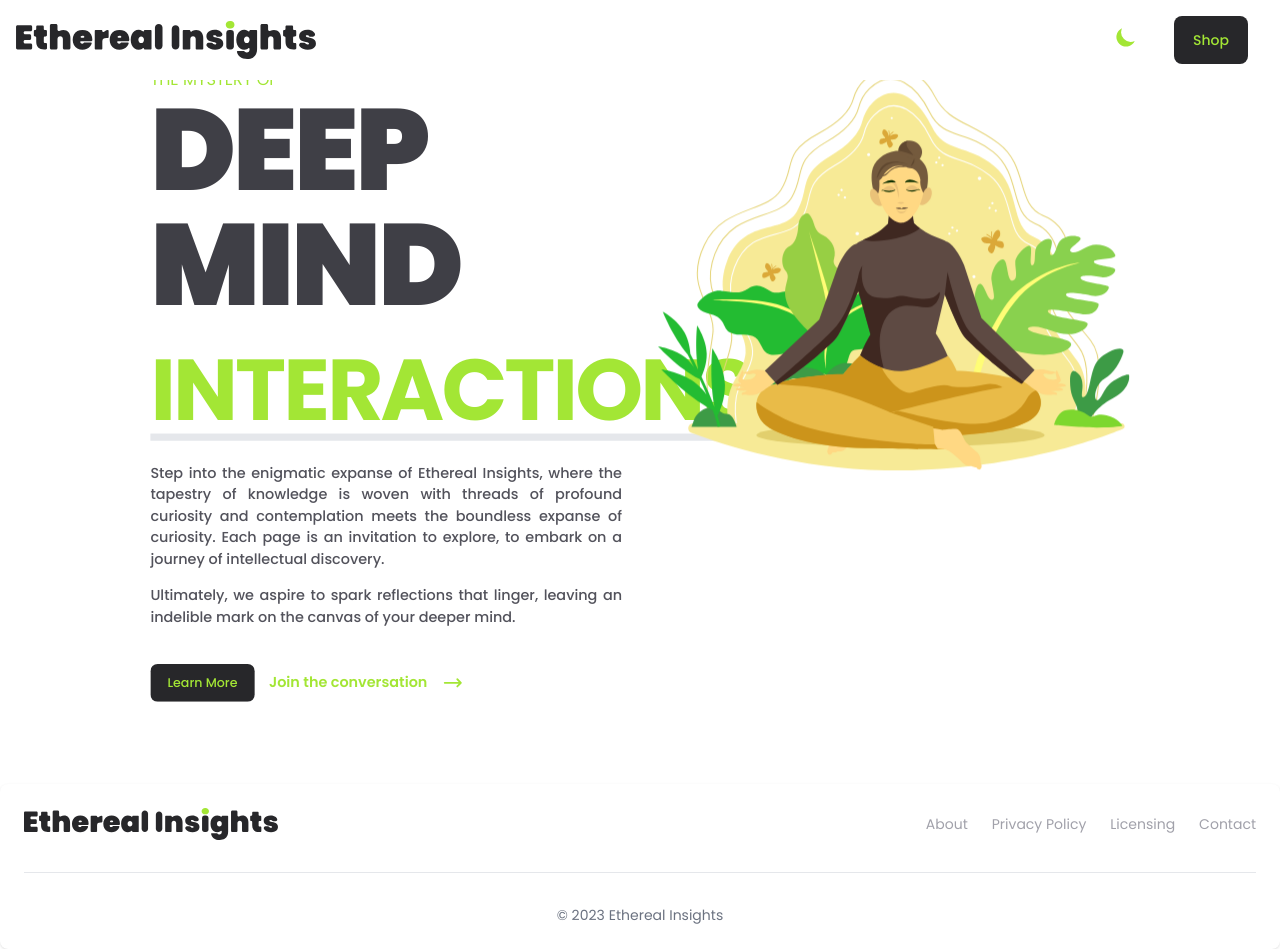
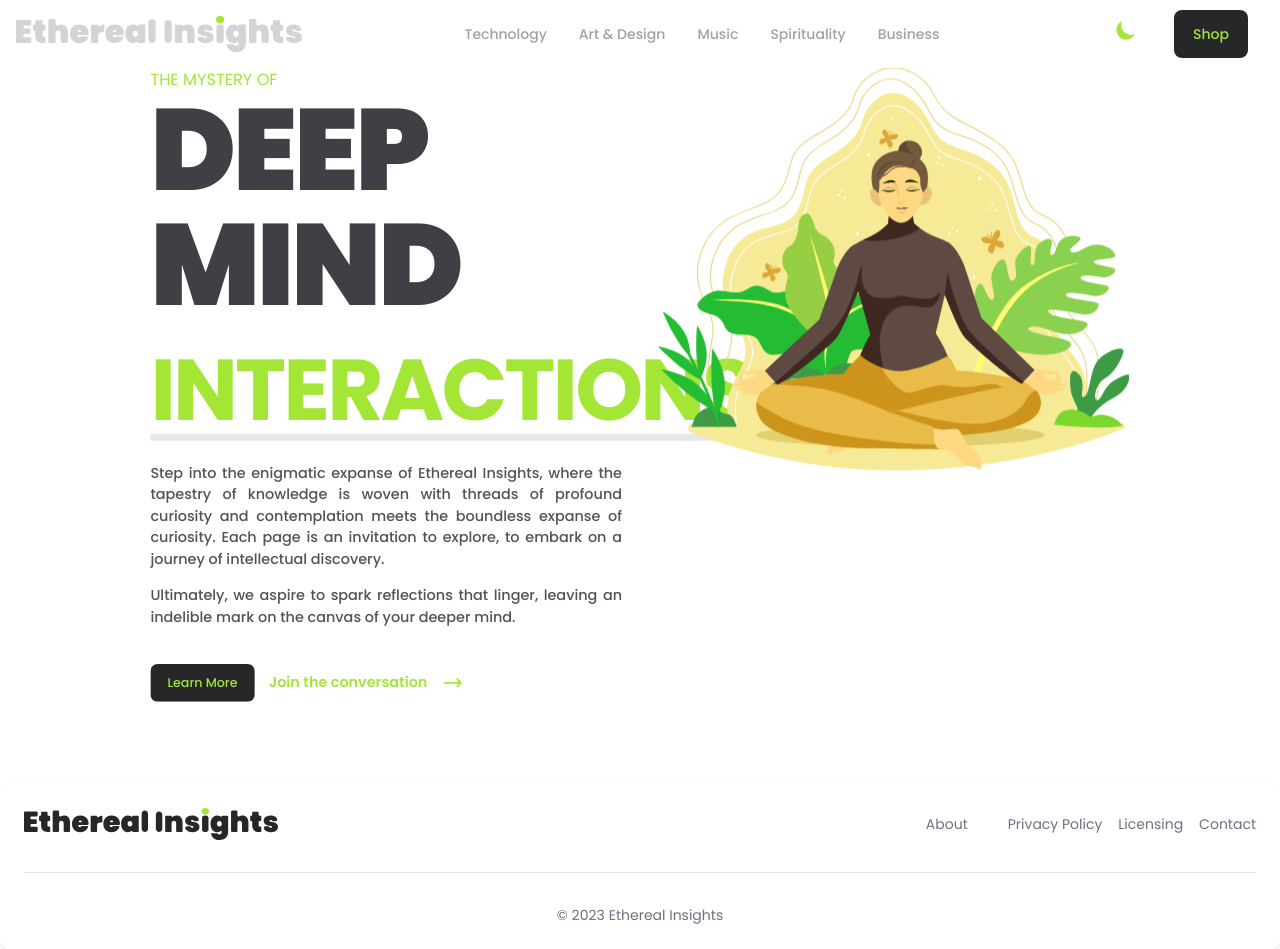
Before and after one commit to jerryetiang/ethereal-insights, a Next.js app: page / in a window 1280 px wide. Built offline with nearby package versions, Linux system fonts and the light colour scheme.

Commit message:
UPDATE: Now using flowbite navigation bar and footer

```diff
--- a/src/ui/footer/index.tsx
+++ b/src/ui/footer/index.tsx
@@ -29,14 +29,13 @@ export default function FooterSection() {
       <div className="w-full text-center">
         <div className="w-full justify-between sm:flex sm:items-center sm:justify-between">
         <Footer.Brand
-            href="/"
             src={logoSrc}
             alt="Ethereal Insights Logo"
           />
 
-          <Footer.LinkGroup className="space-x-6 animate__animated animate__fadeIn" >
+          <Footer.LinkGroup className="space-x-4 animate__animated animate__fadeIn" >
           {navLinks.map((link) => (
-            <NavbarLink key={link.id} link={link} />
+            <Footer.Link key={link.id} as={Link} href={link.url}>{link.title}</Footer.Link>
           ))}
           </Footer.LinkGroup>
         </div>
--- a/src/ui/navbar/index.tsx
+++ b/src/ui/navbar/index.tsx
@@ -2,68 +2,35 @@
 
 import Link from "next/link";
 import { useState } from "react";
-import { MobileNavItem } from "@/ui/navbar/mobileLinks";
 import { navLinks } from "./data";
-import { NavbarLink } from "@/ui/navbar/navLinks";
-import { Button } from "flowbite-react";
+import { Button, Navbar } from "flowbite-react";
 import ThemeSwitcher from "@/utils/themeSwitcher";
-import CurrentYear from "@/lib/date";
-import Image from "next/image";
+import { usePathname } from "next/navigation";
+import clsx from "clsx";
 
 export default function NavigationBar() {
   const [isMenuHidden, setIsMenuHidden] = useState(true);
-  const [isDarkTheme, setIsDarkTheme] = useState(false);
+  const [isDarkTheme, setIsDarkTheme] = useState(true);
+  const [logoSrc, setLogoSrc] = useState('/logo/dark.svg')
+  const [isHovered, setIsHovered] = useState(false);
 
   // Function to update isDarkTheme state
   const handleThemeChange = (isDark: boolean) => {
     setIsDarkTheme(isDark);
+    setLogoSrc(isDark ? '/logo/dark.svg' : '/logo/light.svg');
   };
 
-  const shownMenu = () => {
-    setIsMenuHidden(false);
-  };
-
-  const hideMenu = () => {
-    setIsMenuHidden(true);
-  };
-
-  const logoSrc = isDarkTheme ? "/logo/dark.svg" : "/logo/light.svg";
+  const pathname = usePathname();
 
   return (
     <div className="fixed top-0 w-full z-50">
-      <nav className="relative px-4 py-4 flex justify-between items-center bg-white dark:bg-black theme-transition">
-        <Link
-          className="theme-transition"
-          href="/"
-        >
-          <Image
-            src={logoSrc}
-            alt="Ethereal Insights logo"
-            width={300}
-            height={100}
-          />
-        </Link>
-        <div className="lg:hidden">
-          <button
-            className="navbar-burger flex items-center text-zinc-700 dark:text-zinc-300 p-3 theme-transition"
-            onClick={shownMenu}
-          >
-            <svg
-              className="block h-4 w-4 fill-current"
-              viewBox="0 0 20 20"
-              xmlns="http://www.w3.org/2000/svg"
-            >
-              <title>Mobile menu</title>
-              <path d="M0 3h20v2H0V3zm0 6h20v2H0V9zm0 6h20v2H0v-2z" />
-            </svg>
-          </button>
-        </div>
-        <ul className="hidden absolute top-1/2 left-1/2 transform -translate-y-1/2 -translate-x-1/2 lg:flex lg:mx-auto lg:items-center lg:w-auto lg:space-x-6 animate__animated animate__fadeIn">
-          {navLinks.map((link) => (
-            <NavbarLink key={link.id} link={link} />
-          ))}
-        </ul>
-        <span className="hidden lg:inline-block lg:ml-auto lg:mr-3 py-2 px-6 rounded-md transition duration-200">
+      <Navbar fluid rounded className={"dark:bg-black theme-transition"}>
+        <Navbar.Brand as={Link} href="/">
+          <img src={logoSrc} className="mr-3 h-6 sm:h-9" alt="Ethereal Insights Logo" />
+
+        </Navbar.Brand>
+        <div className="flex md:order-2">
+          <span className="lg:ml-auto lg:mr-3 py-2 px-6 rounded-md transition duration-200">
             <ThemeSwitcher
               onThemeChange={(isDark: boolean) => handleThemeChange(isDark)}
             />
@@ -76,77 +43,32 @@ export default function NavigationBar() {
               Shop
             </Button>
           </Link>
-      </nav>
-      <div
-        className={`navbar-menu relative z-50 ${
-          isMenuHidden
-            ? "hidden animate__animated animate__fadeOut"
-            : "animate__animated animate__fadeIn"
-        }`}
-      >
-        <div className="navbar-backdrop fixed inset-0 bg-zinc-800 opacity-25" />
-        <nav className="fixed top-0 left-0 bottom-0 flex flex-col w-5/6 max-w-sm py-6 px-6 bg-white dark:bg-black border-r overflow-y-auto theme-transition">
-          <div className="flex items-center mb-8 bg-white dark:bg-black ">
-            <Link
-              className="mr-auto text-xl font-bold text-zinc-700 dark:text-white leading-none theme-transition"
-              href="/"
-            >
-              <Image
-                src={"/logo/light.svg"}
-                alt="Ethereal Insights logo"
-                width={300}
-                height={100}
-              />
-            </Link>
-            <button className="navbar-close" onClick={hideMenu}>
-              <svg
-                className="h-6 w-6 text-zinc-400 cursor-pointer hover:text-zinc-500"
-                xmlns="http://www.w3.org/2000/svg"
-                fill="none"
-                viewBox="0 0 24 24"
-                stroke="currentColor"
-              >
-                <path
-                  strokeLinecap="round"
-                  strokeLinejoin="round"
-                  strokeWidth={2}
-                  d="M6 18L18 6M6 6l12 12"
-                />
-              </svg>
-            </button>
+          <Navbar.Toggle />
         </div>
-          <div>
-            <ul className="animate__animated animate__fadeIn">
+        <Navbar.Collapse>
           {navLinks.map((link) => (
-                <MobileNavItem key={link.id} link={link} />
+
+            <Navbar.Link as={Link} href={link.url} key={link.id} className={clsx(
+              {
+                "text-lime-400 dark:text-lime-400 font-bold transition-all duration-300": pathname === link.url,
+              }
+            )}
+              onMouseEnter={() => setIsHovered(true)}
+              onMouseLeave={() => setIsHovered(false)}>
+              <span className={clsx(
+                {
+                  "text-zinc-400": pathname !== link.url,
+                },
+                "text-sm hover:text-lime-400 transition-all duration-300"
+              )
+              }>
+                {link.title}
+              </span>
+            </Navbar.Link>
+
           ))}
-            </ul>
-          </div>
-          <div className="mt-auto">
-            <div className="pt-6 flex flex-row space-x-4 animate__animated animate__fadeIn">
-              <span
-                color="dark"
-                className="md:mr-4 md:mb-0 md:w-auto mb-3 inline-flex h-12 items-center justify-center"
-              >
-                <ThemeSwitcher
-                  onThemeChange={(isDark: boolean) => handleThemeChange(isDark)}
-                />
-              </span>
-              <Button
-                color="dark"
-                className="md:mr-4 md:mb-0 md:w-auto mb-3 inline-flex h-12 items-center justify-center text-lime-300 bg-zinc-800 border border-transparent enabled:hover:bg-zinc-900 focus:ring-4 focus:ring-zinc-300 dark:bg-zinc-800 dark:enabled:hover:bg-zinc-700 dark:focus:ring-zinc-800 dark:border-zinc-700 theme-transition"
-              >
-                Shop
-              </Button>
-            </div>
-            <p className="my-4 text-xs text-center text-zinc-400">
-              <span>
-                Copyright © <CurrentYear />
-              </span>
-            </p>
-          </div>
-        </nav>
-      </div>
+        </Navbar.Collapse>
+      </Navbar>
     </div>
   );
 }
```
Lines whose indentation alone changed are shown as unchanged.
